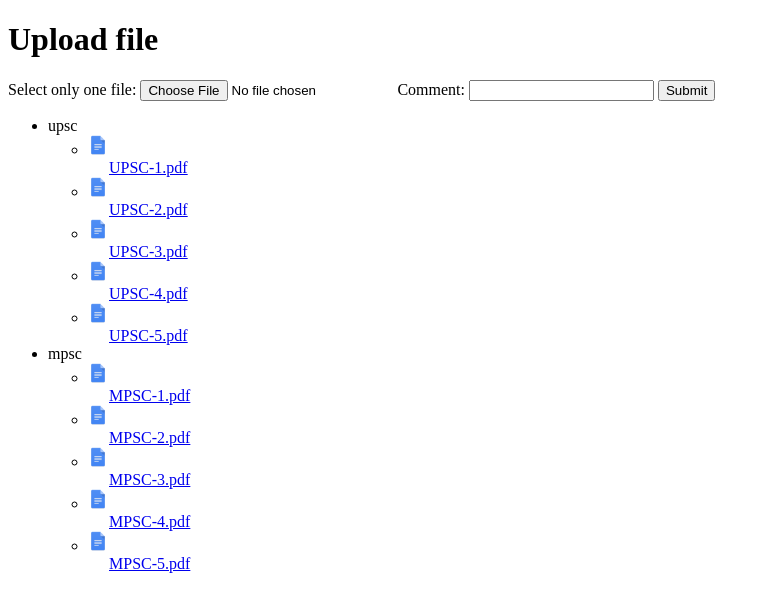
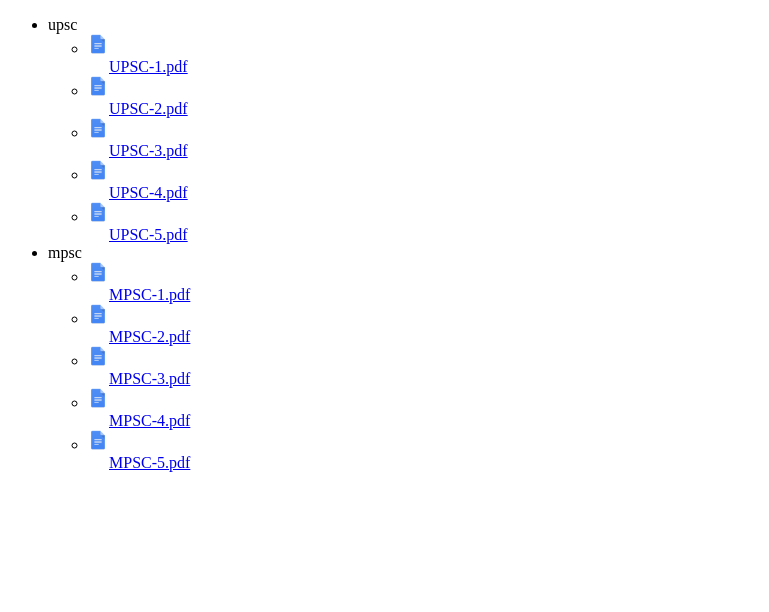
Before and after one commit to deepaknaik1307/deepaknaik1307.github.io, a plain HTML site: page index.html in a window 1280 px wide. Shown: the whole page, without its empty margins (0-769 px from the left). Drawn offline with nearby package versions, Linux system fonts and the light colour scheme.

Commit message:
removed upload feature

```diff
--- a/index.html
+++ b/index.html
@@ -5,21 +5,9 @@
 <script src="https://ajax.googleapis.com/ajax/libs/angularjs/1.6.9/angular.min.js"></script>
 <script src="https://ajax.googleapis.com/ajax/libs/jquery/3.5.1/jquery.min.js"></script>
 <script type="text/javascript" src="./script/app.js"></script>
-<script type="text/javascript" src="./script/dist.js" defer async></script>
-<script type="text/javascript" src="./script/github.js"></script>
-<script type="text/javascript" src="./script/main.js"></script>
+
 </head>
 <body ng-app="ramoshiIT" ng-controller="myCtrl" ng-init="initTmp()">
-
-<h1>Upload file</h1>
-
-      <form action="/" method="POST">
-         <label for="file">Select only one file:</label>
-         <input name="file" id="file" type="file"/>
-         <label for="commit-title">Comment:</label>
-         <input id="commit-title" name="commit-title" type="text" />
-         <input type="submit" />
-      </form>
 
 <ul>
 	<li ng-repeat="ct in container.docs.categories">
```
